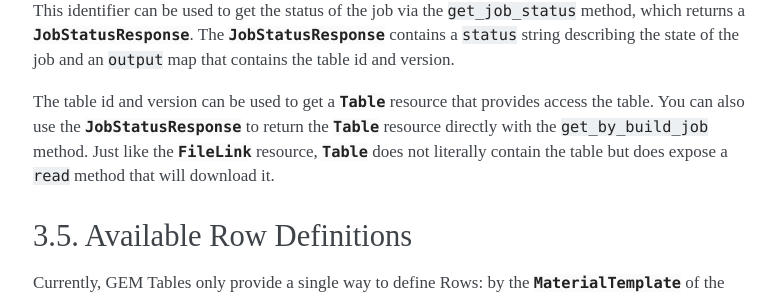
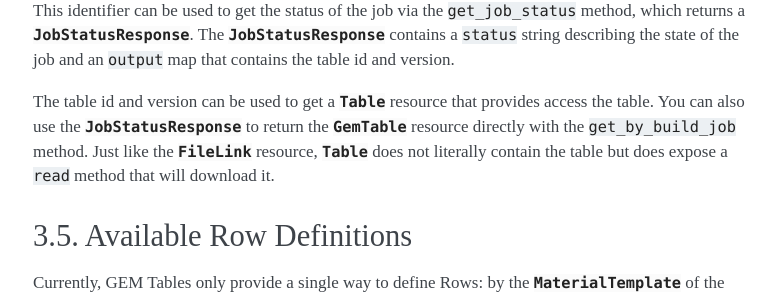
Before and after one commit to CitrineInformatics/citrine-python, a Sphinx documentation site: the page built from docs/source/data_extraction.rst, in a window 1280 px wide and 900 px high, scrolled down 4122 px. Shown: the part 142-441 px from the top of the window, without its empty margins (375-1153 px from the left). Built offline with Sphinx 7.4.7, drawn with Linux system fonts in a browser that asks for light colours.

Commit message:
Update docs/source/data_extraction.rst
Co-authored-by: Ken Kroenlein <51962276+kroenlein@users.noreply.github.com>

```diff
--- a/docs/source/data_extraction.rst
+++ b/docs/source/data_extraction.rst
@@ -204,7 +204,7 @@
 The :class:`~citrine.resources.ara_job.JobStatusResponse` contains a ``status`` string describing the state of the job and an ``output`` map that contains the table id and version.
 
 The table id and version can be used to get a :class:`~citrine.resources.table.Table` resource that provides access the table.
-You can also use the :class:`~citrine.resources.ara_job.JobStatusResponse` to return the :class:`~citrine.resources.table.Table` resource directly with the ``get_by_build_job`` method.
+You can also use the :class:`~citrine.resources.job.JobStatusResponse` to return the :class:`~citrine.resources.gemtables.GemTable` resource directly with the ``get_by_build_job`` method.
 Just like the :class:`~citrine.resources.file_link.FileLink` resource, :class:`~citrine.resources.table.Table` does not literally contain the table but does expose a ``read`` method that will download it.
 
 Available Row Definitions
```
